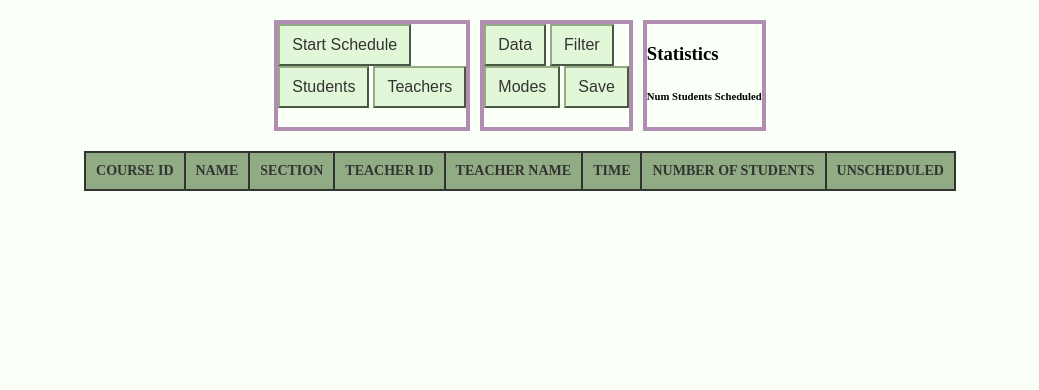
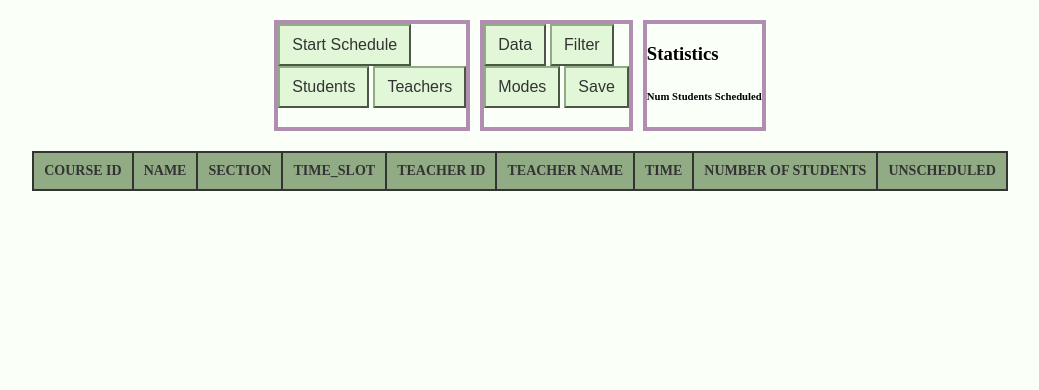
Before and after one commit to dapike13/Capstone, a Node server app: page /scheduler in a window 1280 px wide. Shown: the part 154-544 px from the top of the page, without its empty margins (120-1159 px from the left). Run offline with Node 20, Linux system fonts and the light colour scheme; data that the repository does not hold is empty; some libraries are stand-ins or nearby versions.

Commit message:
All time data sent to client, working on updating schedule algorithm

```diff
--- a/app.js
+++ b/app.js
@@ -36,7 +36,7 @@ app.use(flash())
 var sectionlist =[]
 var teacherMap = new Map();
 var studentSchedule = new Map();
-var times = ["A", "B", "C", "D", "E", "F", "G"]
+var times = []
 
 var coursesToSched = []
 var studentRequests = new Map();
@@ -47,6 +47,8 @@ var start = 0
 
 var timeSlotMap = new Map();
 var scheduleGrid = new Map();
+
+var timeIndexMap = new Map()
 
 var grid = []
 
@@ -157,8 +159,8 @@ app.post('/times', (req, res) => {
       }
     }
   }
+  console.log(timeSlotMap)
   res.render("index", {'err': errors, 'gridlist': grid})
-  console.log(timeSlotMap)
 })
 
 app.post('/addSchedule', (req, res) => {
@@ -181,7 +183,7 @@ app.post('/addSchedule', (req, res) => {
        var returned = checkTimes(days[d])
         if(returned.worked)
         {
-          console.log(returned.list)
+          times=times.concat(returned.list)
           scheduleGrid.set(j, returned.list)
           if(returned.list.length > maxLength){maxLength = returned.list.length}
         }
@@ -220,7 +222,14 @@ function makeGrid(){
       scheduleGrid.push([])
       for(var j=0; j < grid[i].length; j++)
       {
-          if(grid[i][j]!= null){scheduleGrid[i].push(0)}
+          if(grid[i][j]!= null){
+            scheduleGrid[i].push(0)
+            var coord ={
+              'x': i,
+              'y': j
+            }
+            timeIndexMap.set(grid[i][j], coord)
+          }
           else{scheduleGrid[i].push(2)}
       }
     }
@@ -339,7 +348,9 @@ app.post("/scheduler", (req, res) => {
   const objTM = Object.fromEntries(teacherMap)
   const objSM = Object.fromEntries(studentMap)
   const objRM = Object.fromEntries(courseRequests)
-  res.json({sections:sectionlist, teacherMap:objTM, studentMap:objSM, courseRequests: objRM})
+  const objTIM = Object.fromEntries(timeIndexMap)
+  const objTSM = Object.fromEntries(timeSlotMap)
+  res.json({sections:sectionlist, teacherMap:objTM, studentMap:objSM, courseRequests: objRM, timesList:times, timeIndex:objTIM, timeSlot:objTSM})
 })
 
 app.post("/save", (req, res) => {
@@ -536,7 +547,7 @@ app.post('/teachers', (req, res)=> {
 app.get('/scheduler', (req, res) =>{
   sectionlist = []
   client
-    .query('SELECT sections.course_id, sections.sec_number, time, grade, num_students, courses.name, teachers.last_name, teacher_schedule.teacher_id FROM courses INNER JOIN sections ON courses.course_id = sections.course_id INNER JOIN teacher_schedule ON teacher_schedule.course_id = sections.course_id AND teacher_schedule.sec_number = sections.sec_number INNER JOIN teachers ON teacher_schedule.teacher_id = teachers.teacher_id;')
+    .query('SELECT sections.course_id, sections.sec_number, time_slot, time, grade, num_students, courses.name, teachers.last_name, teacher_schedule.teacher_id FROM courses INNER JOIN sections ON courses.course_id = sections.course_id INNER JOIN teacher_schedule ON teacher_schedule.course_id = sections.course_id AND teacher_schedule.sec_number = sections.sec_number INNER JOIN teachers ON teacher_schedule.teacher_id = teachers.teacher_id;')
     .then(result =>  {
       for(var i =0; i < result.rows.length; i++){
       var section = {
@@ -548,6 +559,7 @@ app.get('/scheduler', (req, res) =>{
       'teacher': result.rows[i].last_name,
       'numStud': result.rows[i].num_students,
       'grade': result.rows[i].grade,
+      'timeSlot': result.rows[i].time_slot,
       'edit': true,
     }
     if(!teacherMap.has(result.rows[i].teacher_id)) {
@@ -601,7 +613,6 @@ app.get('/scheduler', (req, res) =>{
             studentMap.set(result.rows[i].student_id, studentInfo);
           }
       }
-      console.log(studentMap)
     })
     .catch(e => console.log(e))
   }
--- a/views/scheduler.js
+++ b/views/scheduler.js
@@ -5,14 +5,14 @@ var courseSections = new Map()
 var courseID = []
 var teacherMap = new Map();
 var studentSchedule = new Map();
-var times = ["A", "B", "C", "D", "E", "F", "G"]
-var times2 = ["A1", "A2", "B1", "B2","C1", "C2", "D1", "D2", "E1", "E2", "F1", "F2", "G1", "G2"]
-
+var times = []
 var coursesToSched = []
 var studentRequests = new Map();
 var courseRequests = new Map();
 var studentMap = new Map();
+var timeSlotMap = new Map();
 var hasSaved = false;
+var timeIndexMap = new Map();
 
 
 //Receive Section Data
@@ -24,9 +24,13 @@ function receiveSections(){
   })
   .then(function(data) {
     sectionlist = data.sections
+    times = data.timesList
     teacherMap = new Map(Object.entries(data.teacherMap))
     studentMap = new Map(Object.entries(data.studentMap))
     courseRequests = new Map(Object.entries(data.courseRequests))
+    timeIndexMap = new Map(Object.entries(data.timeIndex))
+    timeSlotMap = new Map(Object.entries(data.timeSlot))
+    console.log(timeSlotMap)
     for(var i =0; i < sectionlist.length; i++)
     {
       if(!courseID.includes(sectionlist[i].course_id))
@@ -64,6 +68,17 @@ function scheduleAll(){
   for(var i =0; i < sectionlist.length; i++){
     //scheduleCourse(sectionlist[i].course_id, [])
   }
+}
+//Get the coordinates of the time in the matrix
+function getCoords(t){
+  var len = t.length
+  listCoords = []
+  for(var i=0; i < len; i+=2)
+  {
+    var coord = timeIndexMap.get(t.substring(i, i+2))
+    listCoords.push(coord)
+  }
+  return listCoords
 }
 
 function scheduleCourses(){
--- a/views/scheduler.pug
+++ b/views/scheduler.pug
@@ -45,6 +45,7 @@ html
 			th= 'COURSE ID'
 			th= 'NAME'
 			th= 'SECTION'
+			th= 'TIME_SLOT'
 			th= 'TEACHER ID'
 			th= 'TEACHER NAME'
 			th= 'TIME'
@@ -58,6 +59,7 @@ html
 					td= section.course_id
 				td= section.name
 				td= section.sec_num
+				td= section.time_slot
 				td= section.teacherID
 				td= section.teacher
 				td <input type = 'text', value = "#{section.time}", id = '#{section.course_id}label#{section.sec_num}', name = "section" hidden/> <input type = 'submit', value = 'Update', id = '#{section.course_id}update#{section.sec_num}', onclick = 'update("#{section.course_id}", "#{section.sec_num}")' hidden/>
```
